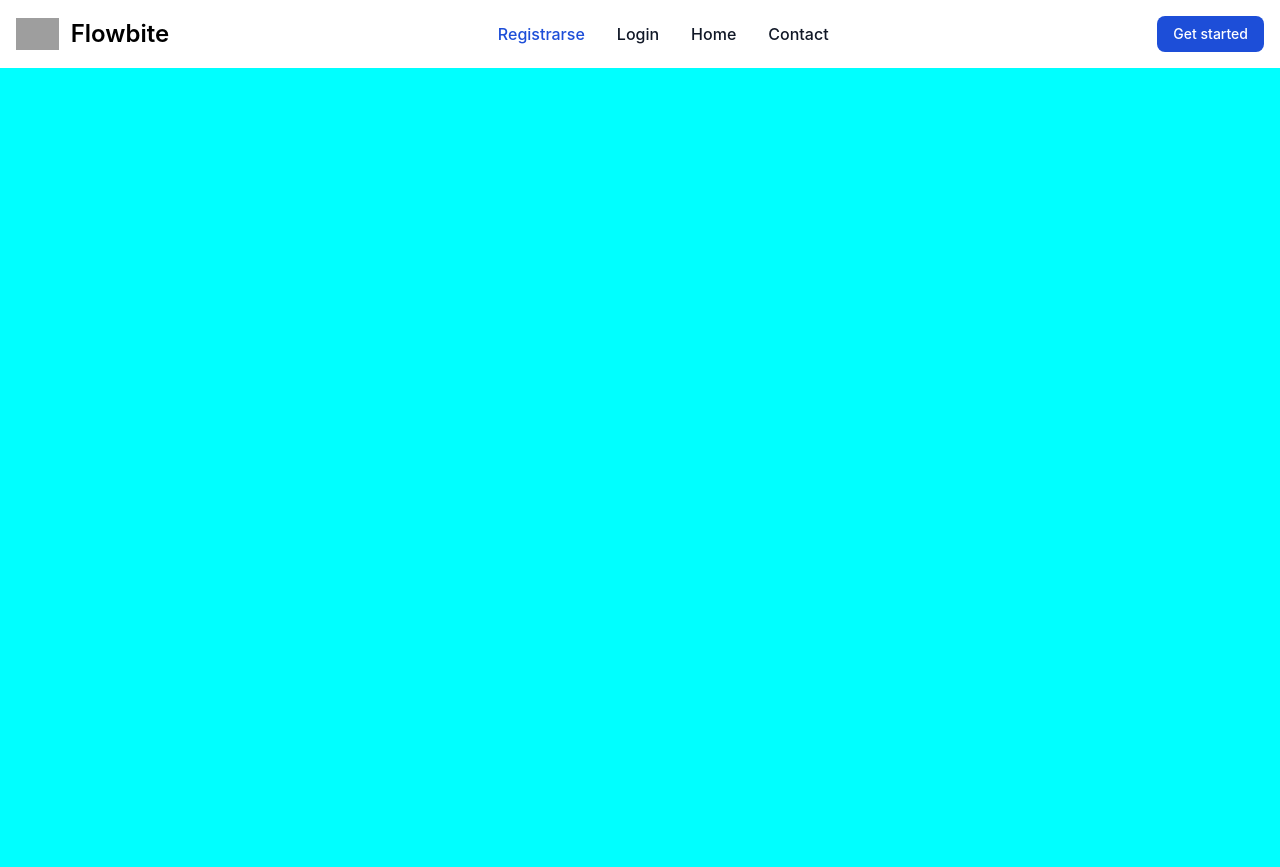
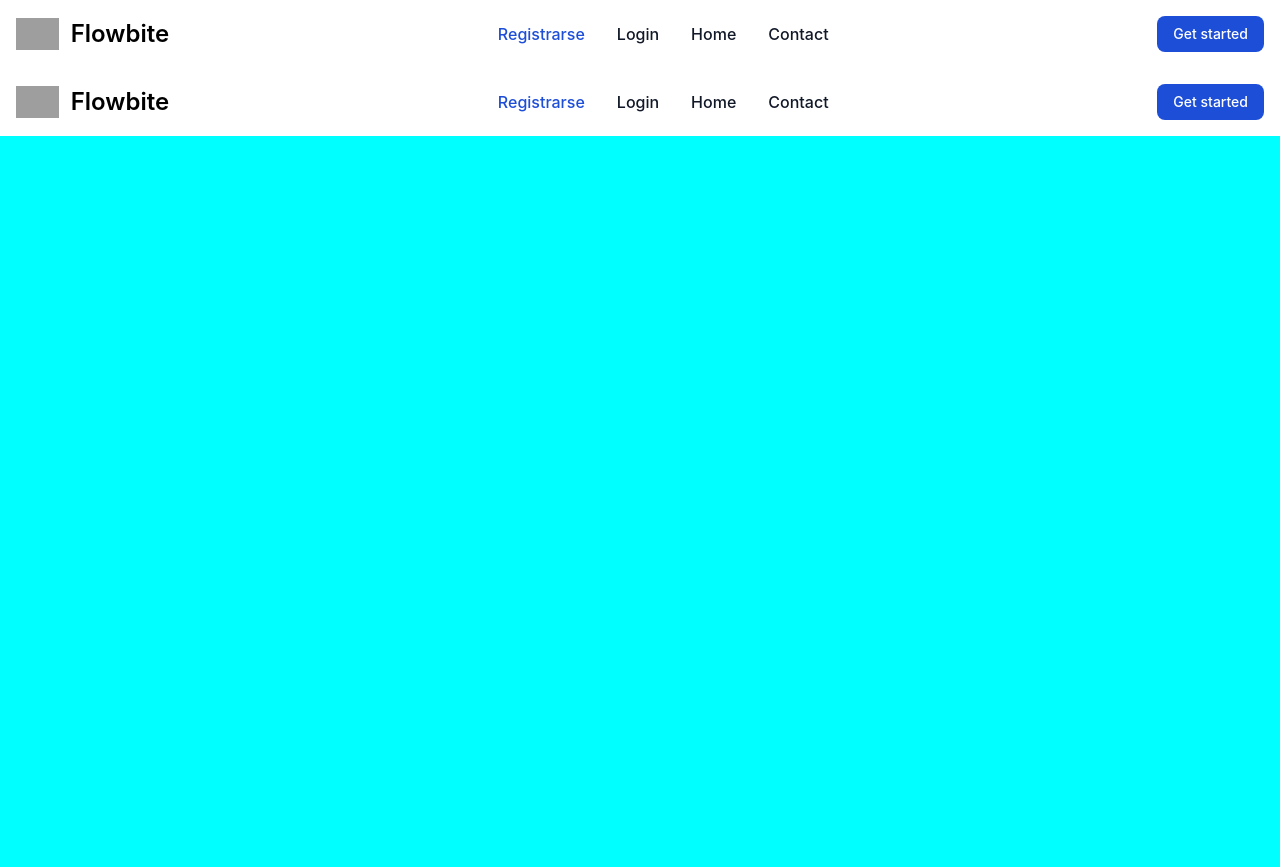
Before and after one commit to Fanfaster01/Crewards, a Flask app: template templates/user/Dashboard.html in a window 1280 px wide. Shown: the top 867 px of the page. Run offline with Flask 3, Linux system fonts and the light colour scheme; the template is opened without the code that fills it, so the values that code supplies are empty; style sheets or scripts are compiled from the project's sources; some libraries are stand-ins or nearby versions; grey boxes are pictures that could not be loaded.

Commit message:
feat: Login

```diff
--- a/app.py
+++ b/app.py
@@ -3,6 +3,7 @@ from flask_cors import CORS
 from static.src.user import user_bp
 
 app = Flask(__name__)
+app.secret_key = 'K*i*r3a4'
 CORS(app)
 
 # Registrar blueprint User
--- a/templates/user/Dashboard.html
+++ b/templates/user/Dashboard.html
@@ -2,6 +2,43 @@
 
 {% block content %}
 
+    <!-- Barra de Navegacion -->
+    <nav class="bg-white border-gray-200 dark:bg-gray-900">
+        <div class="max-w-screen-xl flex flex-wrap items-center justify-between mx-auto p-4">
 
+            <a href="https://flowbite.com/" class="flex items-center">
+                <img src="https://flowbite.com/docs/images/logo.svg" class="h-8 mr-3" alt="Flowbite Logo" />
+                <span class="self-center text-2xl font-semibold whitespace-nowrap dark:text-white">Flowbite</span>
+            </a>
+
+            <div class="flex md:order-2">
+                <button type="button" class="text-white bg-blue-700 hover:bg-blue-800 focus:ring-4 focus:outline-none focus:ring-blue-300 font-medium rounded-lg text-sm px-4 py-2 text-center mr-3 md:mr-0 dark:bg-blue-600 dark:hover:bg-blue-700 dark:focus:ring-blue-800">Get started</button>
+                <button data-collapse-toggle="navbar-cta" type="button" class="inline-flex items-center p-2 w-10 h-10 justify-center text-sm text-gray-500 rounded-lg md:hidden hover:bg-gray-100 focus:outline-none focus:ring-2 focus:ring-gray-200 dark:text-gray-400 dark:hover:bg-gray-700 dark:focus:ring-gray-600" aria-controls="navbar-cta" aria-expanded="false">
+                    <span class="sr-only">Open main menu</span>
+                    <svg class="w-5 h-5" aria-hidden="true" xmlns="http://www.w3.org/2000/svg" fill="none" viewBox="0 0 17 14">
+                        <path stroke="currentColor" stroke-linecap="round" stroke-linejoin="round" stroke-width="2" d="M1 1h15M1 7h15M1 13h15"/>
+                    </svg>
+                </button>
+            </div>
+
+            <div class="items-center justify-between hidden w-full md:flex md:w-auto md:order-1" id="navbar-cta">
+                <ul class="flex flex-col font-medium p-4 md:p-0 mt-4 border border-gray-100 rounded-lg bg-gray-50 md:flex-row md:space-x-8 md:mt-0 md:border-0 md:bg-white dark:bg-gray-800 md:dark:bg-gray-900 dark:border-gray-700">
+                    <li>
+                        <a href="/user/register" class="block py-2 pl-3 pr-4 text-white bg-blue-700 rounded md:bg-transparent md:text-blue-700 md:p-0 md:dark:text-blue-500" aria-current="page">Registrarse</a>
+                    </li>
+                    <li>
+                        <a href="/user/login" class="block py-2 pl-3 pr-4 text-gray-900 rounded hover:bg-gray-100 md:hover:bg-transparent md:hover:text-blue-700 md:p-0 md:dark:hover:text-blue-500 dark:text-white dark:hover:bg-gray-700 dark:hover:text-white md:dark:hover:bg-transparent dark:border-gray-700">Login</a>
+                    </li>
+                    <li>
+                        <a href="/" class="block py-2 pl-3 pr-4 text-gray-900 rounded hover:bg-gray-100 md:hover:bg-transparent md:hover:text-blue-700 md:p-0 md:dark:hover:text-blue-500 dark:text-white dark:hover:bg-gray-700 dark:hover:text-white md:dark:hover:bg-transparent dark:border-gray-700">Home</a>
+                    </li>
+                    <li>
+                        <a href="#" class="block py-2 pl-3 pr-4 text-gray-900 rounded hover:bg-gray-100 md:hover:bg-transparent md:hover:text-blue-700 md:p-0 md:dark:hover:text-blue-500 dark:text-white dark:hover:bg-gray-700 dark:hover:text-white md:dark:hover:bg-transparent dark:border-gray-700">Contact</a>
+                    </li>
+                </ul>
+            </div>
+
+        </div>
+    </nav>
 
 {% endblock %}
--- a/templates/user/Login.html
+++ b/templates/user/Login.html
@@ -13,7 +13,7 @@
                 <h1 class="text-xl font-bold leading-tight tracking-tight text-gray-900 md:text-2xl dark:text-white">
                     Sign in to your account
                 </h1>
-                <form class="space-y-4 md:space-y-6" action="#">
+                <form class="space-y-4 md:space-y-6" method="POST" action="/user/login" enctype="multipart/form-data">
                     <div>
                         <label for="email" class="block mb-2 text-sm font-medium text-gray-900 dark:text-white">Your email</label>
                         <input type="email" name="email" id="email" class="bg-gray-50 border border-gray-300 text-gray-900 sm:text-sm rounded-lg focus:ring-primary-600 focus:border-primary-600 block w-full p-2.5 dark:bg-gray-700 dark:border-gray-600 dark:placeholder-gray-400 dark:text-white dark:focus:ring-blue-500 dark:focus:border-blue-500" placeholder="name@company.com" required="">
```
Also changed, not shown: static/src/user.py (+14 -3 lines), templates/user/Register.html (+0 -12 lines).
